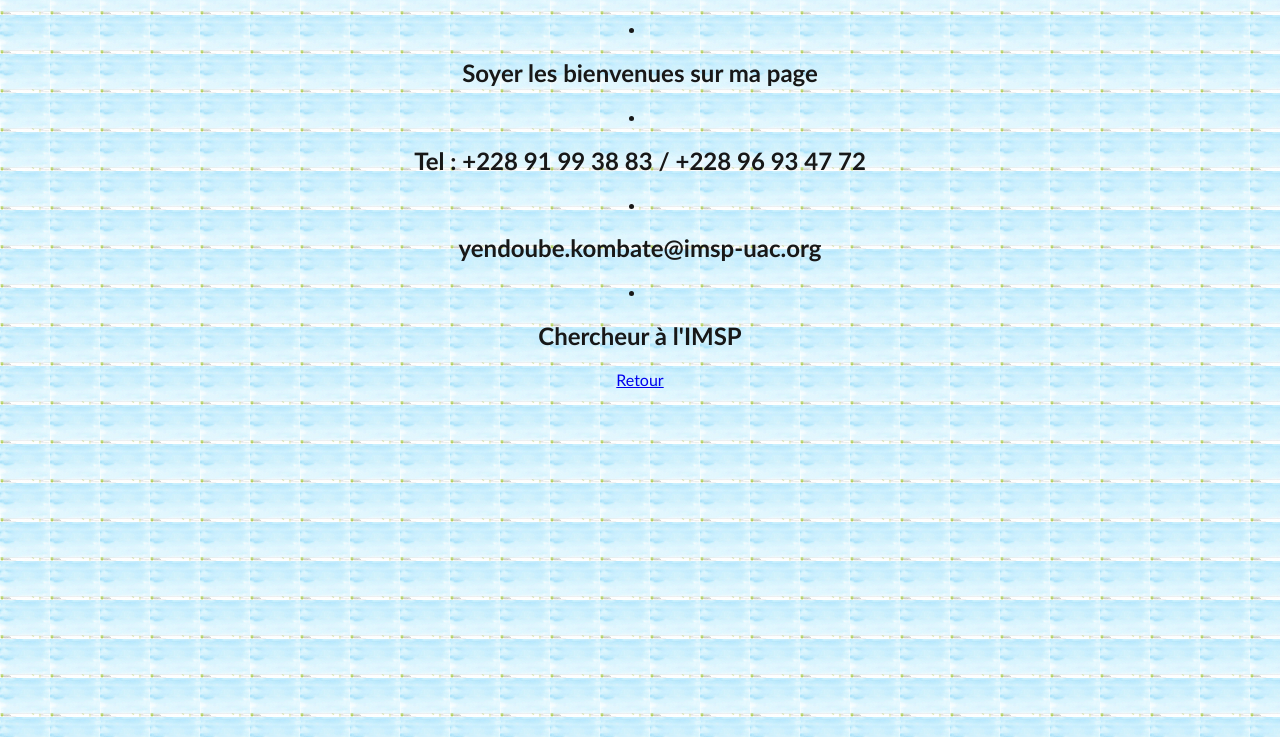
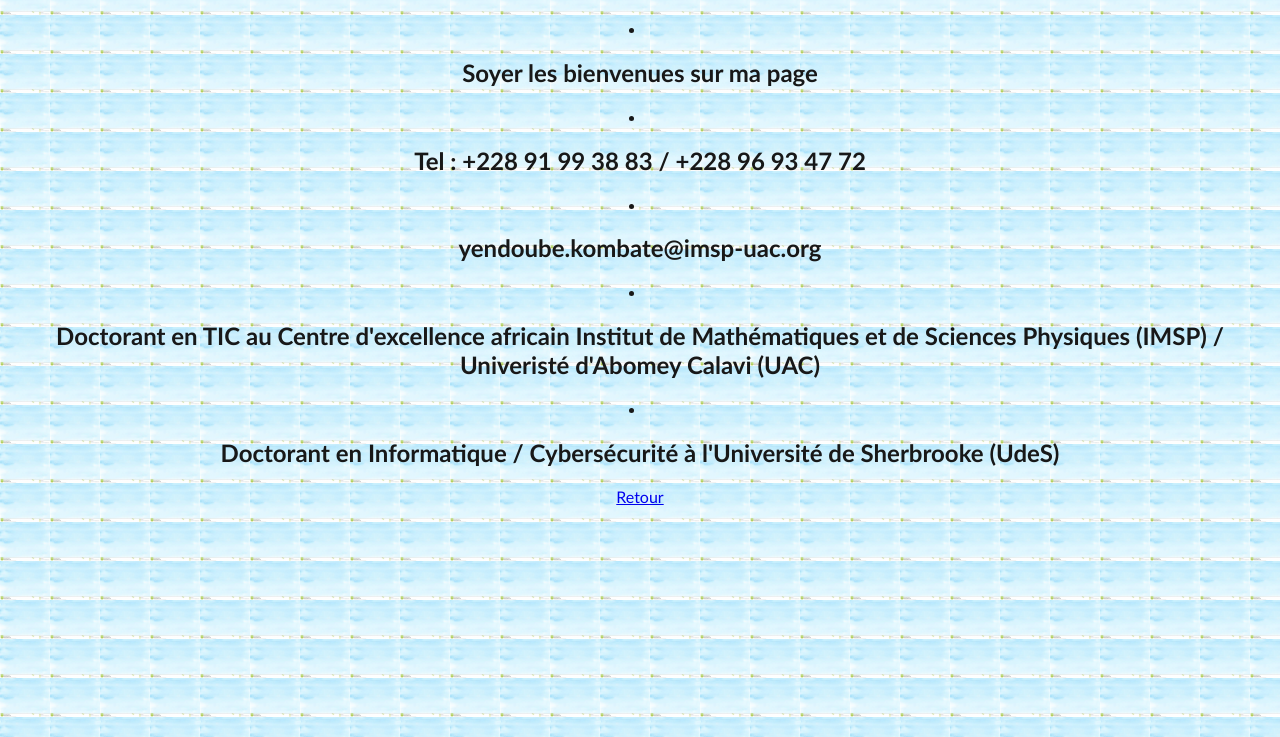
Before and after one commit to yendoube/monsite, a plain HTML site: page contact.html in a window 1280 px wide. Shown: the part 63-800 px from the top of the page. Drawn offline with Linux system fonts and the light colour scheme.

Commit message:
Update contact.html

```diff
--- a/contact.html
+++ b/contact.html
@@ -8,7 +8,7 @@
 </head>
 <body>
 <center>
-			<div id="mon_contact">
+			<div id="MON CONTACT">
 
                     <h1>Mon contact</h1>
                     <div id="listes_contact">
@@ -16,13 +16,13 @@
                             <li><h2>Soyer les bienvenues sur ma page </h2></li>
                             <li><h2>Tel : +228 91 99 38 83 / +228 96 93 47 72</h2></li>
                             <li><h2>yendoube.kombate@imsp-uac.org</h2></li>
-                            <li><h2>Chercheur à l'IMSP </h2></li>
-
+                            <li><h2>Doctorant en TIC au Centre d'excellence africain Institut de Mathématiques et de Sciences Physiques (IMSP) / Univeristé d'Abomey Calavi (UAC) </h2></li>
+                            <li><h2>Doctorant en Informatique / Cybersécurité à l'Université de Sherbrooke (UdeS) </h2></li>
                     </div>
 
             </div>
 
 				<p><a href="index.html">Retour</a></p>
-                </center>
+</center>
 </body>
 </html>
```
